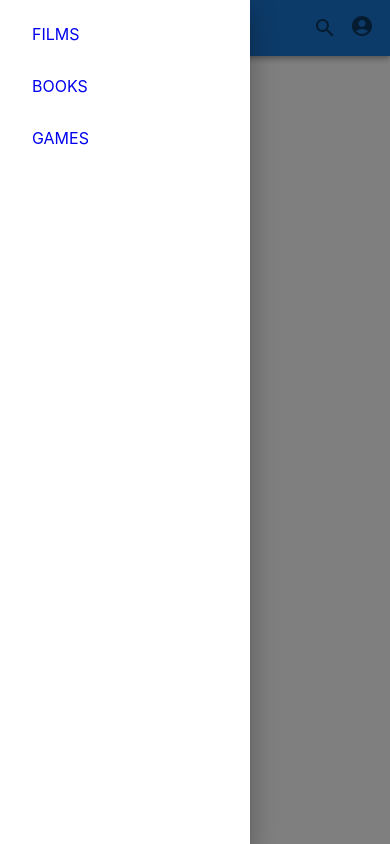
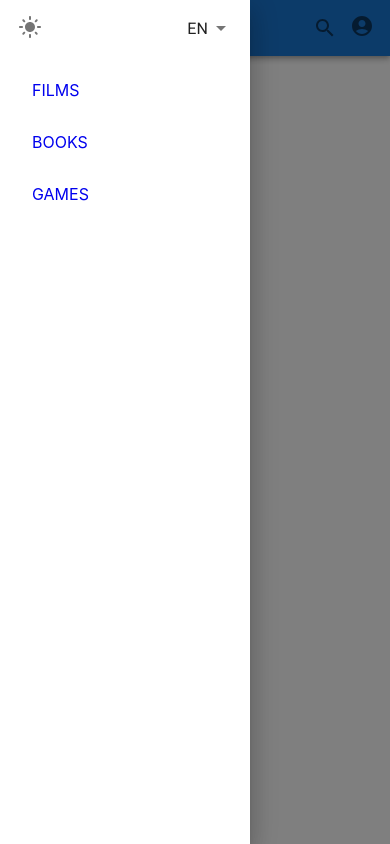
Before and after one commit to horoshopodumaj/recommendations, a React (Create React App) app in the folder client/: page / in a window 390 px wide. Both pictures are taken after a click on the button 40 px from the left and 28 px from the top of the page. Built offline with nearby package versions, Linux system fonts and the light colour scheme.

Commit message:
theme change icons, language change for mobile devices

```diff
--- a/client/src/components/Header.js
+++ b/client/src/components/Header.js
@@ -110,13 +110,32 @@ const Header = () => {
                 </IconButton>
                 <Drawer anchor={"left"} open={state["left"]} onClose={toggleDrawer("left", false)}>
                     <Box
-                        sx={{ width: 250, display: { xs: "flex", md: "none" } }}
+                        sx={{
+                            width: 250,
+                            display: { xs: "flex", md: "none" },
+                            flexDirection: "column",
+                        }}
                         role="presentation"
                         onClick={toggleDrawer("left", false)}
                         onKeyDown={toggleDrawer("left", false)}>
+                        <Box sx={{ display: "flex", justifyContent: "space-between" }}>
+                            <IconButton sx={{ mb: "3px", mx: "10px" }}>
+                                <LightModeIcon />
+                            </IconButton>
+                            <Select
+                                value={lang}
+                                label="lang"
+                                onChange={handleChange}
+                                displayEmpty
+                                sx={{ mr: "10px" }}>
+                                <MenuItem value={"RU"}>RU</MenuItem>
+                                <MenuItem value={"EN"}>EN</MenuItem>
+                            </Select>
+                        </Box>
+
                         <List>
                             {pages.map((page) => (
-                                <ListItem>
+                                <ListItem key={page}>
                                     <ListItemButton>
                                         <Link
                                             to={`/${page}`}
@@ -179,7 +198,7 @@ const Header = () => {
                         gap: "20px",
                     }}>
                     {pages.map((page) => (
-                        <Button sx={{ my: 2, display: "block" }}>
+                        <Button key={page} sx={{ my: 2, display: "block" }}>
                             <Link to={`/${page}`} className="chapter">
                                 {page}
                             </Link>
```
